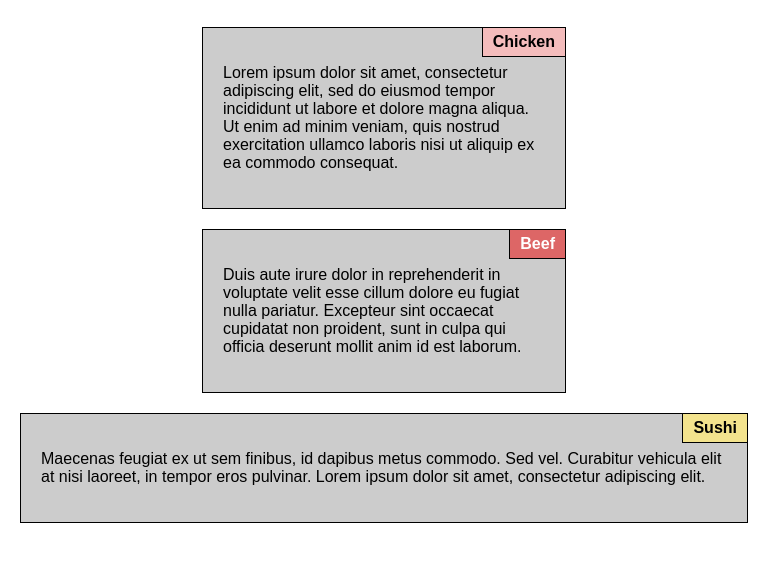
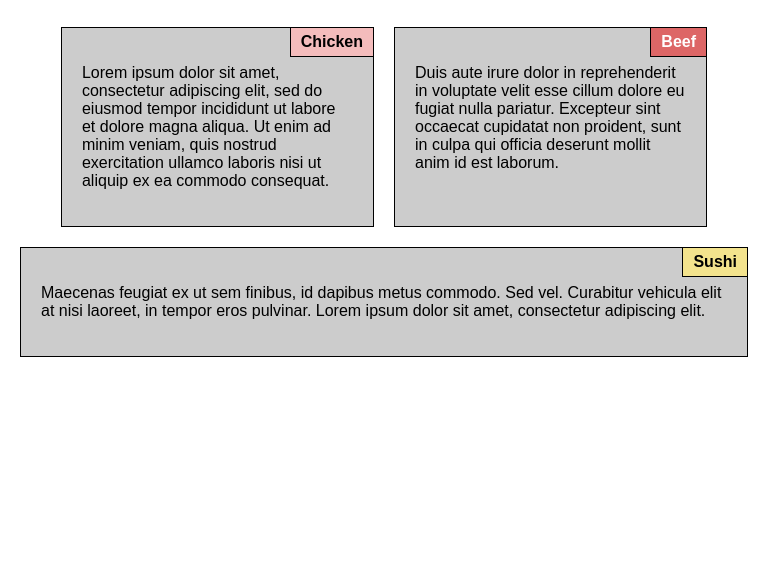
Before and after one commit to Raphael-Testing/coursera-test, a plain HTML site: page docs/index.html in a window 768 px wide. Shown: the part 81-642 px from the top of the page. Drawn offline with Linux system fonts and the light colour scheme.

Commit message:
done project

```diff
--- a/docs/css/styles.css
+++ b/docs/css/styles.css
@@ -56,8 +56,8 @@ h1 {
 /* Tablet view: 768px - 991px */
 @media (min-width: 768px) and (max-width: 991px) {
   .card {
-    flex: 0 0 50%;
-    max-width: 50%;
+    flex: 0 0 43%;
+    max-width: 43%;
   }
 
   .card:nth-child(3) {
```
